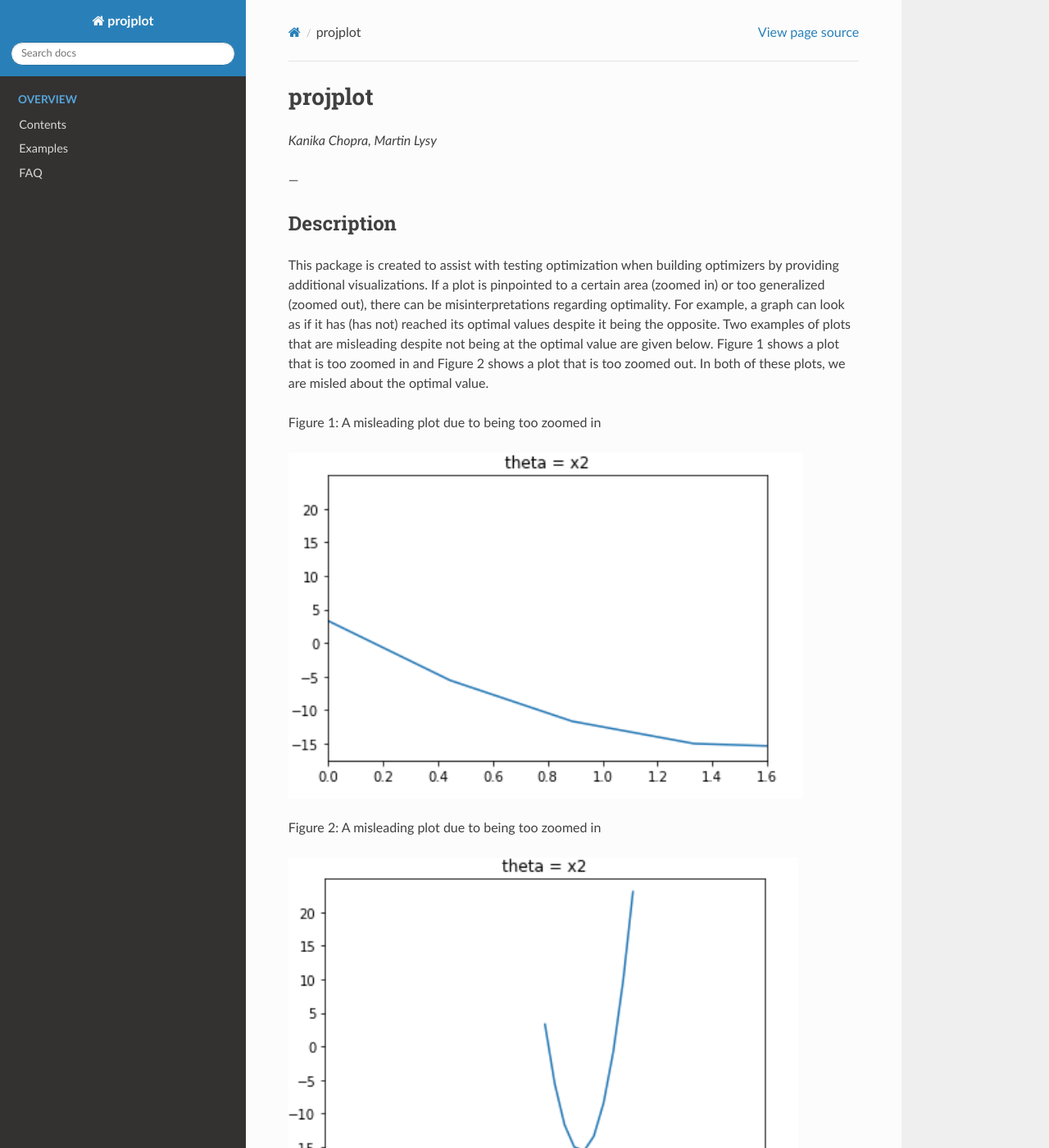
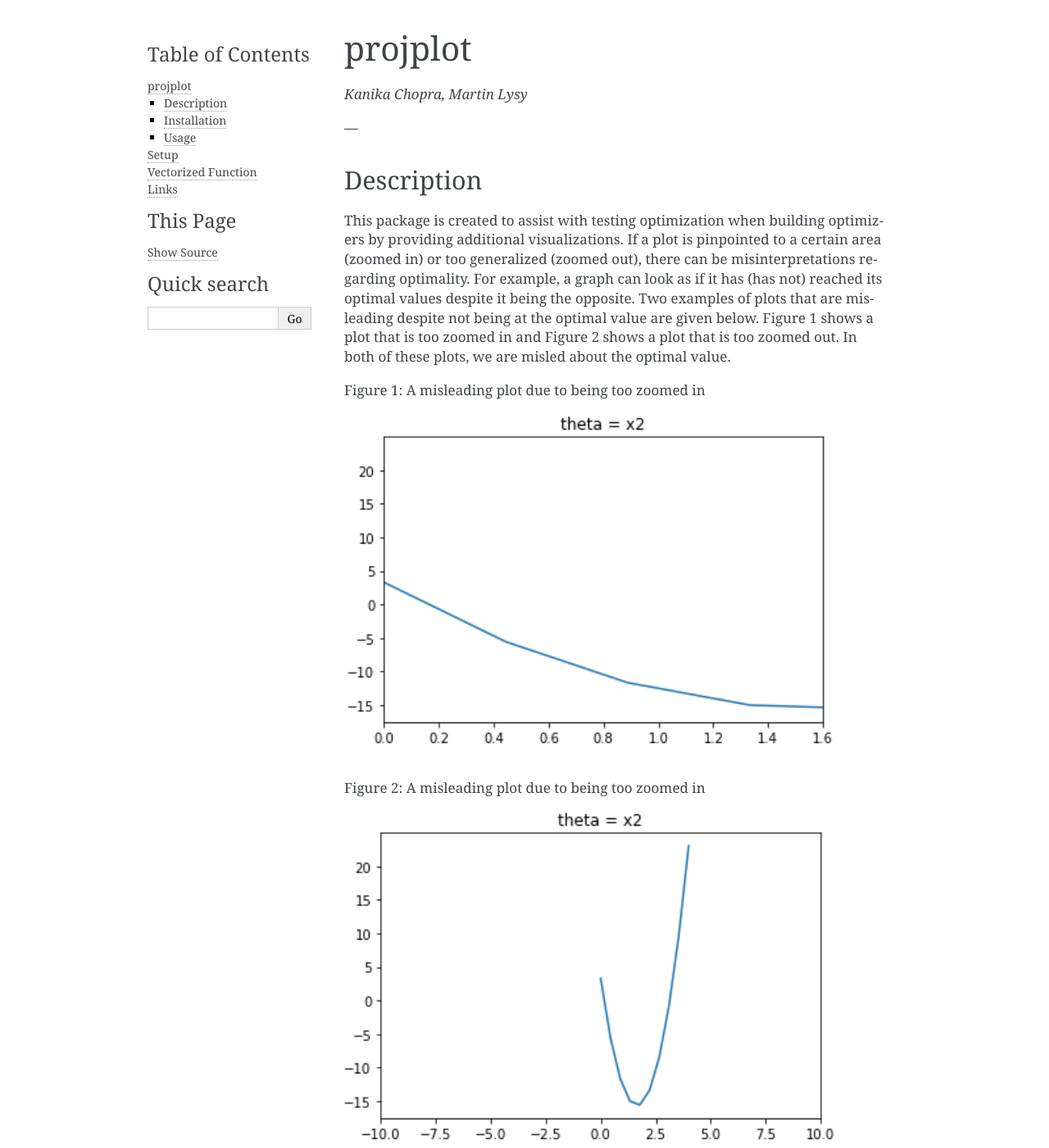
Before and after one commit to kanikadchopra/proj_plots, a Sphinx documentation site: the page built from docs/index.rst, in a window 1280 px wide and 1400 px high. Shown: the whole window at 82% size. Built offline with Sphinx 7.4.7, drawn with Linux system fonts in a browser that asks for light colours; some of the changed text lies outside the part shown.

```diff
--- a/docs/conf.py
+++ b/docs/conf.py
@@ -48,7 +48,7 @@
 # The theme to use for HTML and HTML Help pages.  See the documentation for
 # a list of builtin themes.
 #
-html_theme = 'sphinx_rtd_theme'
+#html_theme = 'sphinx_rtd_theme'
 
 # Add any paths that contain custom static files (such as style sheets) here,
 # relative to this directory. They are copied after the builtin static files,
--- a/docs/index.rst
+++ b/docs/index.rst
@@ -48,8 +48,7 @@
        3 & 2 \\
        2 & 7
        \end{bmatrix}
-and
-.. math::
+       \\
    b = \begin{bmatrix}
        1 \\
        10
@@ -118,9 +117,6 @@
 .. image:: pages/images/plot1.png
     :alt: Plot from vectorized function
 
-.. automodule:: src.projplot.proj
-    ::members:
-
 .. toctree::
    :maxdepth: 2
    :caption: Overview
```
Also changed, not shown: other parts of docs/index.rst (+1 -0 lines), docs/source/modules.rst (added, +7 -0 lines), docs/source/projplot.rst (added, +22 -0 lines).
